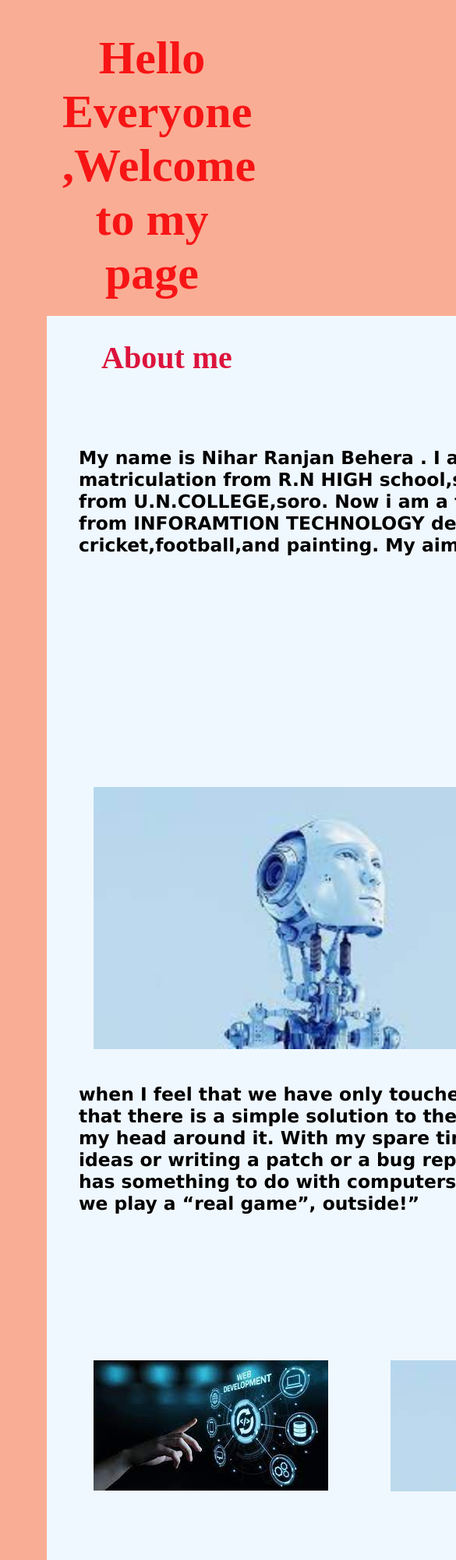
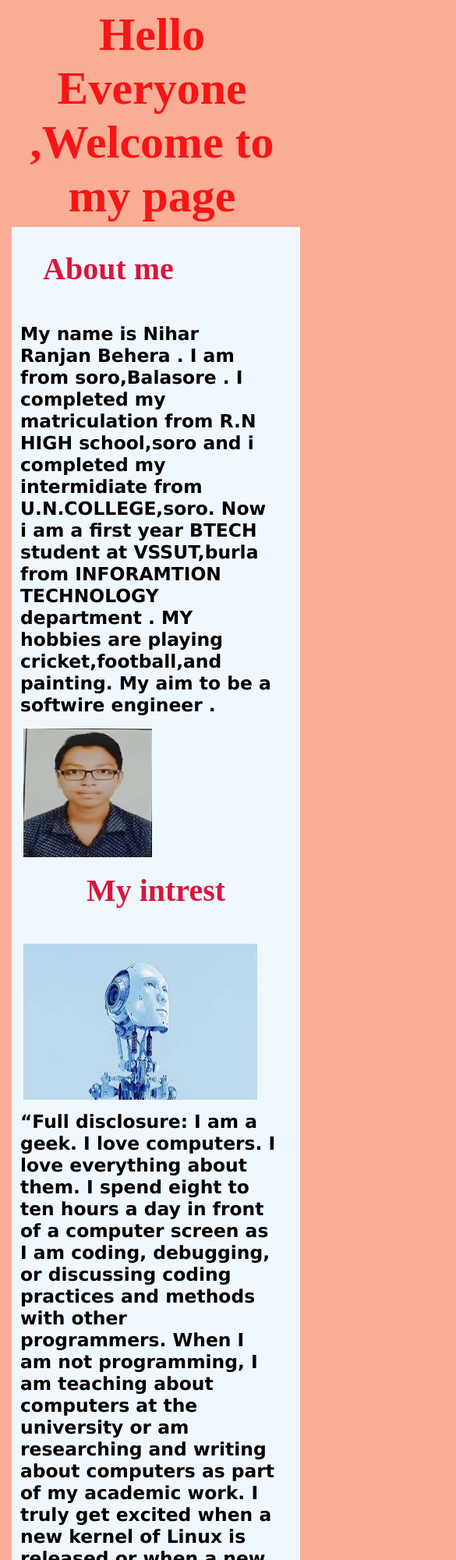
Before and after one commit to Itnihar2003/nihar-web, a plain HTML site: page index.html in a window 390 px wide. Shown: the top 2000 px of the page at 78% size, 585 px wide, since content can reach past the window. Drawn offline with Linux system fonts and the light colour scheme.

Commit message:
web task 1 updated with responsiveness

```diff
--- a/index.html
+++ b/index.html
@@ -33,7 +33,7 @@ My aim to be a softwire engineer .
                             </h3>
                  </div>
                         <div class="image">
-                            <img src="nil.jpg" alt=""width=165>
+                            <img src="nil.jpg" alt=""width=165 height="165">
 
 
                         </div>
@@ -47,7 +47,7 @@ My aim to be a softwire engineer .
              </div>
                 <div class="container4">
                     <div class="image2">
-                        <img src= "ai.jpg"width=600>
+                        <img src= "ai.jpg"width=300 height="200">
 
 
                     </div>
@@ -67,24 +67,24 @@ My aim to be a softwire engineer .
 
                 <div class="patent">
                     <div>
-                        <img src="pi.jpg" alt="",width=500>
+                        <img src="pi.jpg" alt=""width=250 height="200">
                     </div>
                     <div>
-                        <img src="ai.jpg" alt="",width=800>
+                        <img src="ai.jpg" alt=""width=250 height="200">
                     </div>
                     <div>
-                        <img src="pi.jpg" alt="",width=800>
+                        <img src="pi.jpg" alt=""width=250 height="200">
                     </div>
 
 
                 </div>
                 <center><h1>Contact Me</h1></center>
-               <center> <div class="p3">
-                   <div> <ul>Instagram</ul></div>
-                   <div><ul>Twitter</ul></div>
-                   <div> <ul>E-mail</ul></div>
-                   <div><ul>Facebook</ul></div>
-                </div></center>
+                <div class="p3">
+                   <div> Instagram</div>
+                   <div>Twitter</div>
+                   <div> E-mail</div>
+                   <div>Facebook</div>
+                </div>
 
 
 
--- a/style.css
+++ b/style.css
@@ -3,7 +3,7 @@ body{
 
 }
 *{
-    margin: 20px;
+    margin: 5px;
     padding: 0;
 }
 
@@ -34,6 +34,7 @@ h2{
 
 }
 .image{
+
    padding-right: 50px;
     margin-right: 10px;
     float: left;
@@ -54,6 +55,8 @@ h2{
 }
 .patent{
     display: flex;
+    padding: 50px;
+    width: 30%;
 }
 .p3{
     color: rgb(25, 26, 25);
@@ -62,3 +65,32 @@ h2{
 
     width: 2 px;
 }
+@media only screen and (min-width:300px) and (max-width:1400px){
+    .container1{width: 100%;
+        height: 100%;
+    flex-direction: column;}
+    .image{
+        width: 100%;
+        flex-direction: column;
+        max-width: 65px;
+        min-width: 2px;
+    }
+    .image2{
+        width: 100%;
+        flex-direction: column;
+    }
+    .patent{ width: 100%;
+        flex-direction: column;
+
+    }
+    .p3{ width: 100%;
+        flex-direction: column;
+    }
+    .container3{
+      flex-direction: column;
+    }
+    .container4{
+        flex-direction: column;
+    }
+
+}
```
Also changed, not shown: screenshort.jpeg (added), 1 other file.
